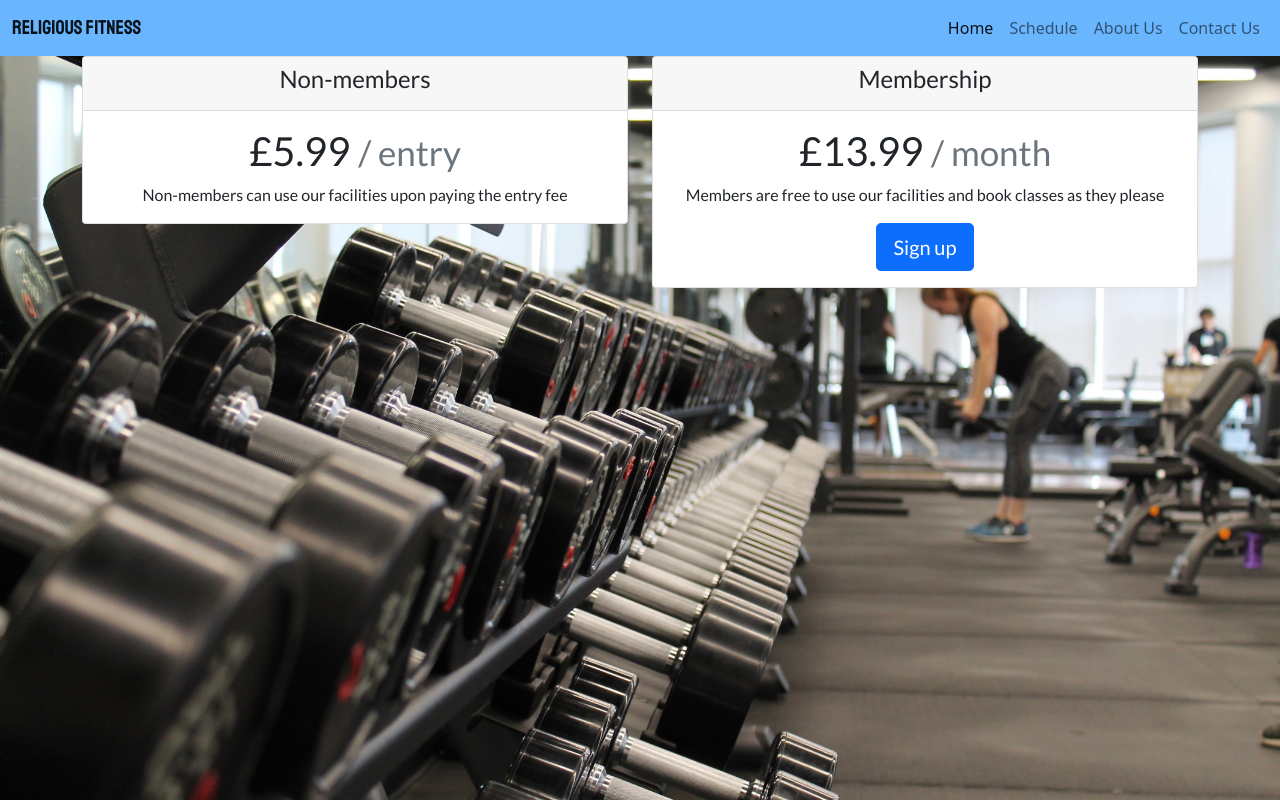
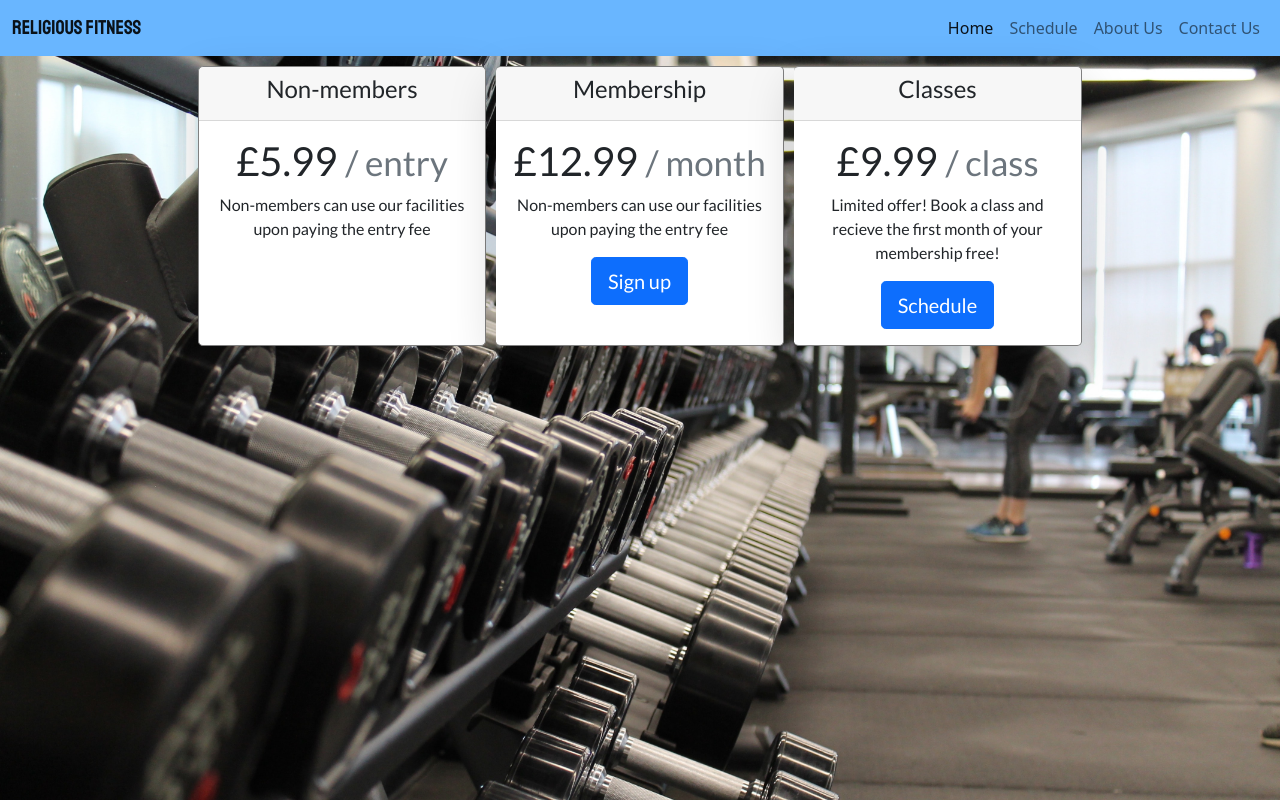
Before and after one commit to OniAkuma96/Milestone-project---The-Church-of-Iron, a plain HTML site: page index.html in a window 1280 px wide. Shown: the top 802 px of the page. Drawn offline with nearby package versions, Linux system fonts and the light colour scheme.

Commit message:
added pricing cards to homepage + made style changes

```diff
--- a/assets/css/style.css
+++ b/assets/css/style.css
@@ -39,8 +39,15 @@
     background-size: cover;
 }
 
+.card-group{
+    justify-content: center;
+}
+
 .card{
     font-family: 'Lato', sans-serif;
+    max-width: 18rem;
+    border: 1px solid grey;
+    margin: 10px;
 }
 
 .card-header{
@@ -89,7 +96,7 @@
 }
 
 .trainer-info-container{
-    margin-top: 30px;
+    margin-top: 75px;
 }
 
 .rel_fit_trainer_info{
@@ -212,7 +219,7 @@ footer{
 
 /* Media Queries */
 
-@media only screen and (min-width: 770px){
+@media only screen and (min-width: 500px){
     .trainer-info-container p{
         margin-top: 50px;
         font-size: 20px;
@@ -220,6 +227,13 @@ footer{
 
     .trainer-info-container img{
         height: 200px;
+    }
+}
+
+@media only screen and (max-width: 1399px){
+    .trainer-info-container{
+        margin-top: 20px;
+        margin-bottom: 20px;
     }
 }
 
--- a/index.html
+++ b/index.html
@@ -38,10 +38,8 @@
 
     <!--pricing-->
     <div class="container-fluid pricing-container">
-        <div class="container pricing-cards-container">
-            <div class="row">
-                <div class="col-12 col-md-6">
-                    <div class="card text-center">
+        <div class="card-group">
+            <div class="card rounded-3 text-center shadow-lg">
                 <div class="card-header"><h4>Non-members</h4></div>
                 <div class="card-body">
                     <h1 class="card-title">£5.99
@@ -50,18 +48,24 @@
                     <p class="card-text">Non-members can use our facilities upon paying the entry fee</p>
                 </div>
             </div>
-                </div>
-                <div class="col-12 col-md-6">
-                    <div class="card text-center">
+            <div class="card rounded-3 text-center shadow-lg">
                 <div class="card-header"><h4>Membership</h4></div>
                 <div class="card-body">
-                            <h1 class="card-title">£13.99
+                    <h1 class="card-title">£12.99
                         <small class="text-muted">/ month</small>
                     </h1>
-                            <p class="card-text">Members are free to use our facilities and book classes as they please</p>
-                            <button type="button" class="btn btn-primary btn-lg">Sign up</button>
+                    <p class="card-text">Non-members can use our facilities upon paying the entry fee</p>
+                    <button type="button" class="btn btn-lg btn-primary">Sign up</button>
                 </div>
             </div>
+            <div class="card rounded-3 text-center shadow-lg">
+                <div class="card-header"><h4>Classes</h4></div>
+                <div class="card-body">
+                    <h1 class="card-title">£9.99
+                        <small class="text-muted">/ class</small>
+                    </h1>
+                    <p class="card-text">Limited offer! Book a class and recieve the first month of your membership free!</p>
+                    <button type="button" class="btn btn-lg btn-primary">Schedule</button>
                 </div>
             </div>
         </div>
```
Lines whose indentation alone changed are shown as unchanged.
